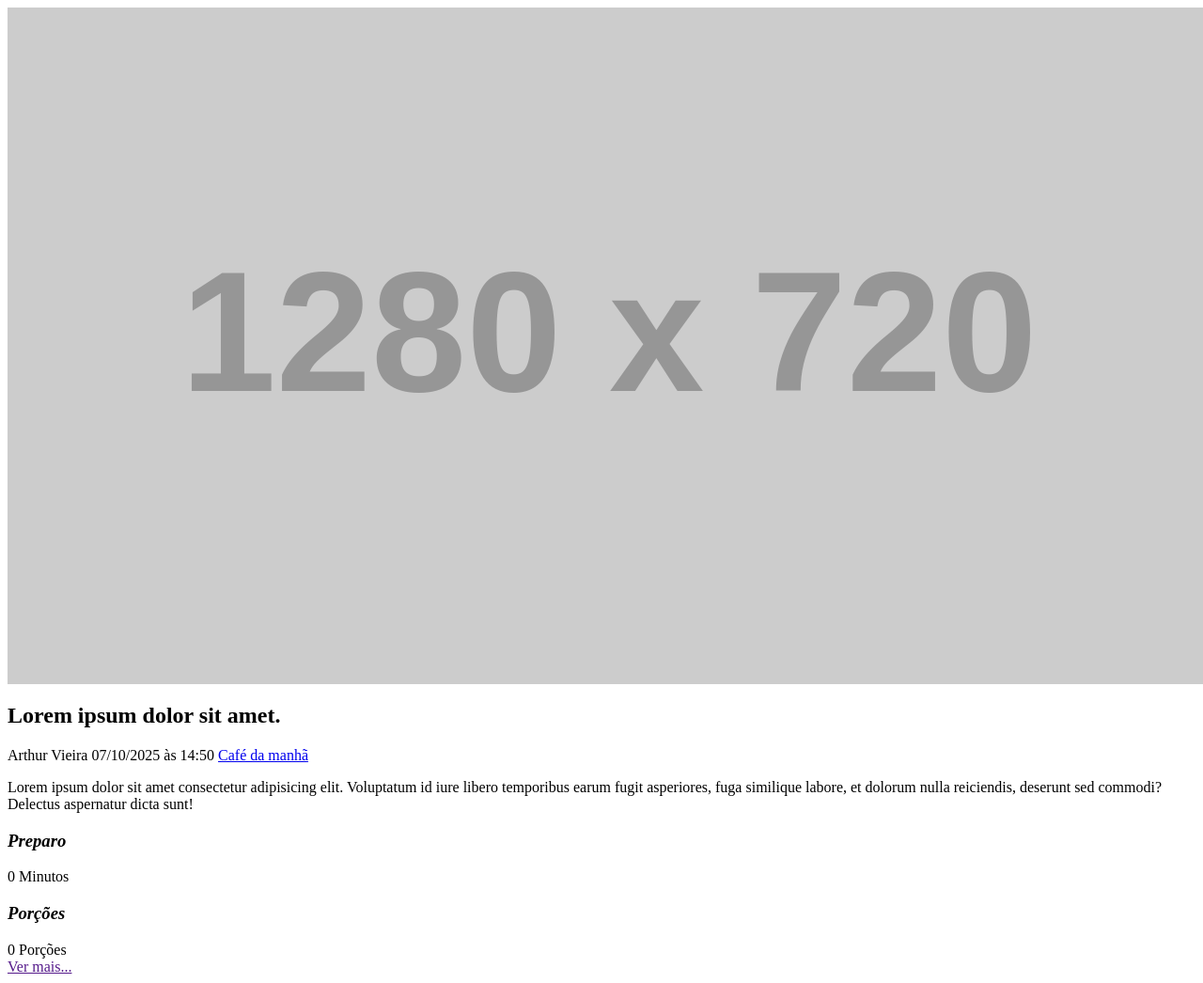
After one commit to artvsantos/django-projeto1, a Django app: template recipes/templates/recipes/partials/recipe.html in a window 1280 px wide. The commit adds this page. Shown: the whole page at 94% size. Run offline with Django 5.2, Linux system fonts and the light colour scheme; the template is opened without the code that fills it, so the values that code supplies are empty; grey boxes labelled with a size stand in for pictures from a placeholder-image service; some libraries are stand-ins or nearby versions.

Commit message:
Main content of home

```diff
--- /dev/null
+++ b/recipes/templates/recipes/partials/recipe.html
@@ -0,0 +1,55 @@
+<div class=" recipe recipe-list-item">
+    <div class="recipe-cover">
+        <img src="https://placehold.co/1280x720.png" alt="">
+    </div>
+
+    <div class="recipe-title-container">
+        <h2 class="recipe-title">Lorem ipsum dolor sit amet.</h2>
+    </div>
+
+    <div class="recipe-author">
+        <span class="recipe-author-item">
+            <i class="fas fa-user"></i>
+            Arthur Vieira
+        </span>
+        <span class="recipe-author-item">
+            <i class="fas fa-calendar-alt"></i>
+            07/10/2025 às 14:50
+        </span>
+        <span class="recipe-author-item">
+            <a href="/recipes/category/cafe">
+                <i class="fas fa-layer-group"></i>
+                <span>Café da manhã</span>
+            </a>
+        </span>
+    </div>
+    <div class="recipe-content">
+        <p>Lorem ipsum dolor sit amet consectetur adipisicing elit.
+            Voluptatum id iure libero temporibus earum fugit asperiores,
+            fuga similique labore, et dolorum nulla reiciendis, deserunt sed commodi?
+             Delectus aspernatur dicta sunt!</p>
+    </div>
+
+    <div class="recipe-meta-container">
+        <div class="recipe-meta recipe-preparation">
+            <h3 class="recipe-meta-title"><i class="fas fa-stopwatch"> Preparo</i></h3>
+            <div class="recipe-meta-text">
+                0 Minutos
+            </div>
+        </div>
+        <div class="recipe-meta recipe-servings">
+            <h3 class="recipe-meta-title"><i class="fas fa-pizza-slice"> Porções</i></h3>
+            <div class="recipe-meta-text">
+                0 Porções
+            </div>
+        </div>
+    </div>
+
+    <footer class="recipe-footer">
+        <a href="" class="recipe-read-more button button-dark button-full-width">
+            <i class="fas fa-eye"></i>
+            <span>Ver mais...</span>
+        </a>
+    </footer>
+
+</div>
```
Also changed, not shown: recipes/templates/recipes/pages/home.html (+3 -6 lines), recipes/templates/recipes/partials/footer.html (added, +11 -0 lines), recipes/templates/recipes/partials/head.html (+84 -0 lines).
